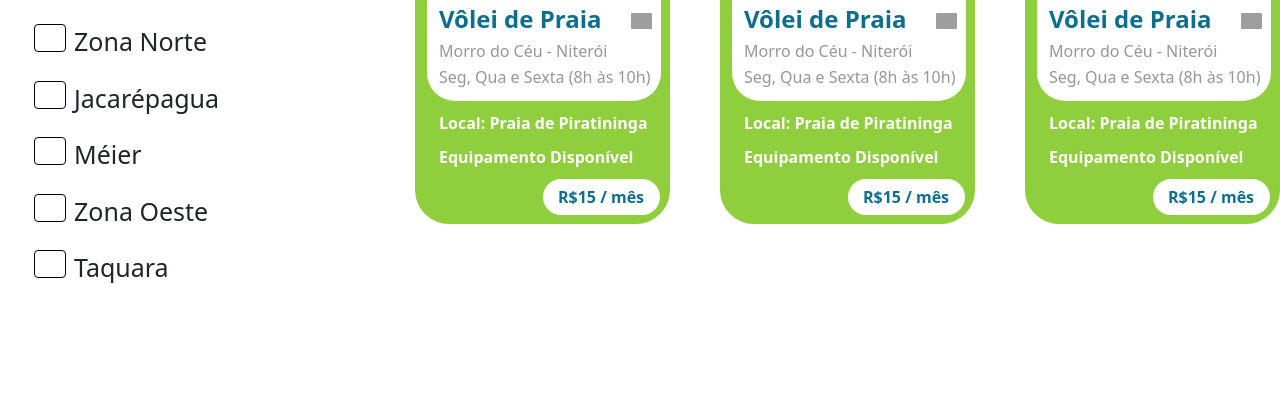
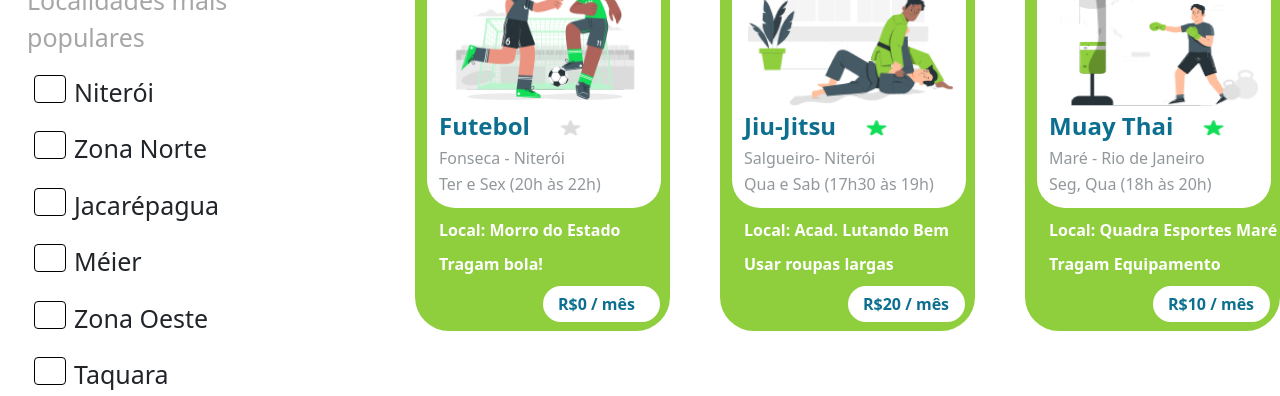
Before and after one commit to mlaurabs/tamo-junto, a Django app: page /cards/ in a window 1280 px wide. Shown: the part 911-1307 px from the top of the page. Before the commit the page ends 1194 px from the top, so only its background shows below. Run offline with Django 4.2, Linux system fonts and the light colour scheme; some libraries are stand-ins or nearby versions; some web fonts are replaced; grey boxes are pictures that could not be loaded.

Commit message:
fiiltro dos cards funcioando

```diff
--- a/tamojunto/mainapp/static/css/style_cadastroMemIn.css
+++ b/tamojunto/mainapp/static/css/style_cadastroMemIn.css
@@ -3,7 +3,6 @@
     margin-top: 33px;
     font-size: 45px;
     color: rgba(13,111,143,1);
-
 
 }
 #containerDadosPessoais{
--- a/tamojunto/mainapp/static/css/style_cards.css
+++ b/tamojunto/mainapp/static/css/style_cards.css
@@ -1,15 +1,10 @@
-#imgLogin{
-    width: 65.18px;
-    height: 67.95px;
-    margin-left:72px;
-    margin-top: 12px;
-}
+
 #textoTopo{
-  margin-top: 64px;
+  margin-top: 171px;
   margin-left: 35px;
   margin-bottom:38px;
   color:rgba(69,90,100,1);
-  font-weight: bold;
+  font-weight: mixed;
   font-size: 30px;
 
 }
@@ -22,6 +17,7 @@
 width: 75%;
 margin-left: 34px;
 height: 60px;
+
 border: solid 1px rgba(13,111,143,1);
 border-radius: 8px;
 position: absolute;
--- a/tamojunto/mainapp/templates/cards.html
+++ b/tamojunto/mainapp/templates/cards.html
@@ -18,7 +18,7 @@
     <div id="buscaBotaoContainer">
         <div class="selections">
           <div class="form-floating">
-            <img id="iconeBusca" src="sel">
+            <img id="iconeBusca" src="{% static 'img/pesquisa.svg' %}">
             <input type="search" class="form-control" id="inputBusca" placeholder="Região Central" >
             <label id="labelBusca"for="inputBusca"> Busque por esportes, regiões, pessoas... </label>
 
@@ -33,37 +33,37 @@
         <div class="form-check">
           <input class="form-check-input" type="checkbox" value="" id="defaultCheck1">
           <label class="form-check-label" for="defaultCheck1">
-            Vôlei
+            Vôlei Quadra
           </label>
         </div>
         <div class="form-check">
           <input class="form-check-input" type="checkbox" value="" id="defaultCheck1">
           <label class="form-check-label" for="defaultCheck1">
-           Futebol de quadra
+           Futebol
           </label>
         </div>
         <div class="form-check">
           <input class="form-check-input" type="checkbox" value="" id="defaultCheck1">
           <label class="form-check-label" for="defaultCheck1">
-            Futebol de campo
+            Atletismo
           </label>
         </div>
         <div class="form-check">
           <input class="form-check-input" type="checkbox" value="" id="defaultCheck1">
           <label class="form-check-label" for="defaultCheck1">
-            Basquete
+            Jiu-Jitsu
           </label>
         </div>
         <div class="form-check">
           <input class="form-check-input" type="checkbox" value="" id="defaultCheck1">
           <label class="form-check-label" for="defaultCheck1">
-            Boxe
+            Muay Thai
           </label>
         </div>
         <div class="form-check">
           <input class="form-check-input" type="checkbox" value="" id="defaultCheck1">
           <label class="form-check-label" for="defaultCheck1">
-            Corrida
+            Vôlei de Praia
           </label>
         </div>
         <div class="SubtituloFiltros"> Localidades mais populares</div>
@@ -108,13 +108,13 @@
         <div id="organizarCards">
           <div class="cardCriado">
             <div class="cardEsporte">
-            <img class="imagemCard"src="esportes.png">
+            <img class="imagemCard"src="{% static 'img/voleiPraia.png' %}">
             <div class="OrdernarTextoEstrela">
               <div class="textoEsporteCard"> Vôlei de Praia </div>
-              <img class="EstrelaCard" src="estrela.png">
+              <img class="EstrelaCard" src="{% static 'img/estrelaVerde.png' %}">
             </div>
             <div class="textoInformacaoCard"> Morro do Céu - Niterói</div>
-            <div class="textoInformacaoCard"> Seg, Qua e Sexta (8h às 10h)</div>
+            <div class="textoInformacaoCard"> Seg, Qua e Sex (8h às 10h)</div>
             </div>
             <div class="textoCardVerde"> Local: Praia de Piratininga</div>
             <div class="textoCardVerde"> Equipamento Disponível</div>
@@ -122,79 +122,96 @@
           </div>
           <div class="cardCriado">
             <div class="cardEsporte">
-            <img class="imagemCard"src="esportes.png">
+            <img class="imagemCard"src="{% static 'img/voleiQuadra.png' %}">
             <div class="OrdernarTextoEstrela">
-              <div class="textoEsporteCard"> Vôlei de Praia </div>
-              <img class="EstrelaCard" src="estrela.png">
+              <div class="textoEsporteCard"> Vôlei Quadra </div>
+              <img class="EstrelaCard" src="{% static 'img/estrelaVerde.png' %}">
             </div>
-            <div class="textoInformacaoCard"> Morro do Céu - Niterói</div>
-            <div class="textoInformacaoCard"> Seg, Qua e Sexta (8h às 10h)</div>
+            <div class="textoInformacaoCard"> Inhaúma - Rio de Janeiro</div>
+            <div class="textoInformacaoCard"> Ter, Qui e Sex (20h às 22h)</div>
             </div>
-            <div class="textoCardVerde"> Local: Praia de Piratininga</div>
+            <div class="textoCardVerde"> Local: Quadra da EM Ceará</div>
             <div class="textoCardVerde"> Equipamento Disponível</div>
-            <div class="textoPrecoCard"> R$15 / mês </div>
+            <div class="textoPrecoCard"> R$5 / mês </div>
           </div>
           <div class="cardCriado">
             <div class="cardEsporte">
-            <img class="imagemCard"src="esportes.png">
+            <img class="imagemCard"src="{% static 'img/atletismo.png' %}">
             <div class="OrdernarTextoEstrela">
-              <div class="textoEsporteCard"> Vôlei de Praia </div>
-              <img class="EstrelaCard" src="estrela.png">
+              <div class="textoEsporteCard"> Atletismo </div>
+              <img class="EstrelaCard" src="{% static 'img/estrelaCinza.png' %}">
             </div>
             <div class="textoInformacaoCard"> Morro do Céu - Niterói</div>
-            <div class="textoInformacaoCard"> Seg, Qua e Sexta (8h às 10h)</div>
+            <div class="textoInformacaoCard"> Seg e Quar (6h às 8h)</div>
             </div>
-            <div class="textoCardVerde"> Local: Praia de Piratininga</div>
-            <div class="textoCardVerde"> Equipamento Disponível</div>
-            <div class="textoPrecoCard"> R$15 / mês </div>
+            <div class="textoCardVerde"> Local: Pista de Atletismo</div>
+            <div class="textoCardVerde"> Sem Equipamento</div>
+            <div class="textoPrecoCard"> R$5 / mês </div>
           </div>
         </div>
         <div id="organizarCards">
           <div class="cardCriado">
             <div class="cardEsporte">
-            <img class="imagemCard"src="esportes.png">
+            <img class="imagemCard"src="{% static 'img/futebolCampo.png' %}">
             <div class="OrdernarTextoEstrela">
-              <div class="textoEsporteCard"> Vôlei de Praia </div>
-              <img class="EstrelaCard" src="estrela.png">
+              <div class="textoEsporteCard"> Futebol </div>
+              <img class="EstrelaCard" src="{% static 'img/estrelaCinza.png' %}">
             </div>
-            <div class="textoInformacaoCard"> Morro do Céu - Niterói</div>
-            <div class="textoInformacaoCard"> Seg, Qua e Sexta (8h às 10h)</div>
+            <div class="textoInformacaoCard"> Fonseca - Niterói</div>
+            <div class="textoInformacaoCard"> Ter e Sex (20h às 22h)</div>
             </div>
-            <div class="textoCardVerde"> Local: Praia de Piratininga</div>
-            <div class="textoCardVerde"> Equipamento Disponível</div>
-            <div class="textoPrecoCard"> R$15 / mês </div>
+            <div class="textoCardVerde"> Local: Morro do Estado</div>
+            <div class="textoCardVerde"> Tragam bola!</div>
+            <div class="textoPrecoCard"> R$0 / mês </div>
           </div>
           <div class="cardCriado">
             <div class="cardEsporte">
-            <img class="imagemCard"src="esportes.png">
+            <img class="imagemCard"src="{% static 'img/jiujitsu.png' %}">
             <div class="OrdernarTextoEstrela">
-              <div class="textoEsporteCard"> Vôlei de Praia </div>
-              <img class="EstrelaCard" src="estrela.png">
+              <div class="textoEsporteCard"> Jiu-Jitsu </div>
+              <img class="EstrelaCard" src="{% static 'img/estrelaVerde.png' %}">
             </div>
-            <div class="textoInformacaoCard"> Morro do Céu - Niterói</div>
-            <div class="textoInformacaoCard"> Seg, Qua e Sexta (8h às 10h)</div>
+            <div class="textoInformacaoCard"> Salgueiro- Niterói</div>
+            <div class="textoInformacaoCard"> Qua e Sab (17h30 às 19h)</div>
             </div>
-            <div class="textoCardVerde"> Local: Praia de Piratininga</div>
-            <div class="textoCardVerde"> Equipamento Disponível</div>
-            <div class="textoPrecoCard"> R$15 / mês </div>
+            <div class="textoCardVerde"> Local: Acad. Lutando Bem</div>
+            <div class="textoCardVerde"> Usar roupas largas</div>
+            <div class="textoPrecoCard"> R$20 / mês </div>
           </div>
           <div class="cardCriado">
             <div class="cardEsporte">
-            <img class="imagemCard"src="esportes.png">
+            <img class="imagemCard" src="{% static 'img/muaythai.png' %}" >
             <div class="OrdernarTextoEstrela">
-              <div class="textoEsporteCard"> Vôlei de Praia </div>
-              <img class="EstrelaCard" src="estrela.png">
+              <div class="textoEsporteCard"> Muay Thai </div>
+              <img class="EstrelaCard" src="{% static 'img/estrelaVerde.png' %}">
             </div>
-            <div class="textoInformacaoCard"> Morro do Céu - Niterói</div>
-            <div class="textoInformacaoCard"> Seg, Qua e Sexta (8h às 10h)</div>
+            <div class="textoInformacaoCard"> Maré - Rio de Janeiro</div>
+            <div class="textoInformacaoCard"> Seg, Qua (18h às 20h)</div>
             </div>
-            <div class="textoCardVerde"> Local: Praia de Piratininga</div>
-            <div class="textoCardVerde"> Equipamento Disponível</div>
-            <div class="textoPrecoCard"> R$15 / mês </div>
+            <div class="textoCardVerde"> Local: Quadra Esportes Maré</div>
+            <div class="textoCardVerde"> Tragam Equipamento </div>
+            <div class="textoPrecoCard"> R$10 / mês </div>
           </div>
         </div>
       </div>
     </div>
     <script src="https://cdn.jsdelivr.net/npm/bootstrap@5.3.3/dist/js/bootstrap.bundle.min.js" integrity="sha384-YvpcrYf0tY3lHB60NNkmXc5s9fDVZLESaAA55NDzOxhy9GkcIdslK1eN7N6jIeHz" crossorigin="anonymous"></script>
   </body>
+  <script>
+    document.getElementById('inputBusca').addEventListener('input', function() {
+      let filter = this.value.toLowerCase();
+      let cards = document.getElementsByClassName('cardCriado');
+
+      for (let i = 0; i < cards.length; i++) {
+        let card = cards[i];
+        let cardText = card.innerText.toLowerCase();
+
+        if (cardText.includes(filter)) {
+          card.style.display = '';
+        } else {
+          card.style.display = 'none';
+        }
+      }
+    });
+  </script>
 </html>
```
Also changed, not shown: tamojunto/mainapp/static/img/atletismo.png (added), tamojunto/mainapp/static/img/estrelaCinza.png (added), tamojunto/mainapp/static/img/estrelaVerde.png (added), tamojunto/mainapp/static/img/futebolCampo.png (added), tamojunto/mainapp/static/img/jiujitsu.png (added), tamojunto/mainapp/static/img/muaythai.png (added), tamojunto/mainapp/static/img/pesquisa.svg (added), tamojunto/mainapp/static/img/voleiPraia.png (added), tamojunto/mainapp/static/img/voleiQuadra.png (added).
